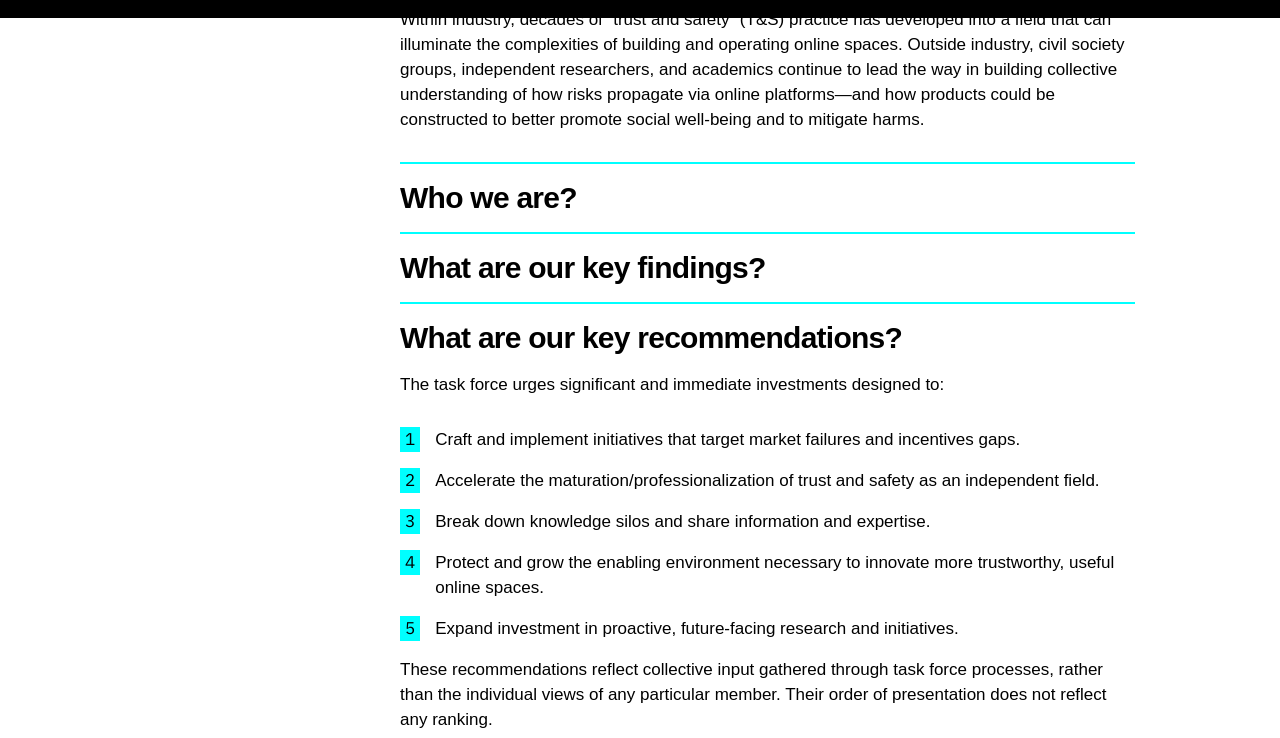
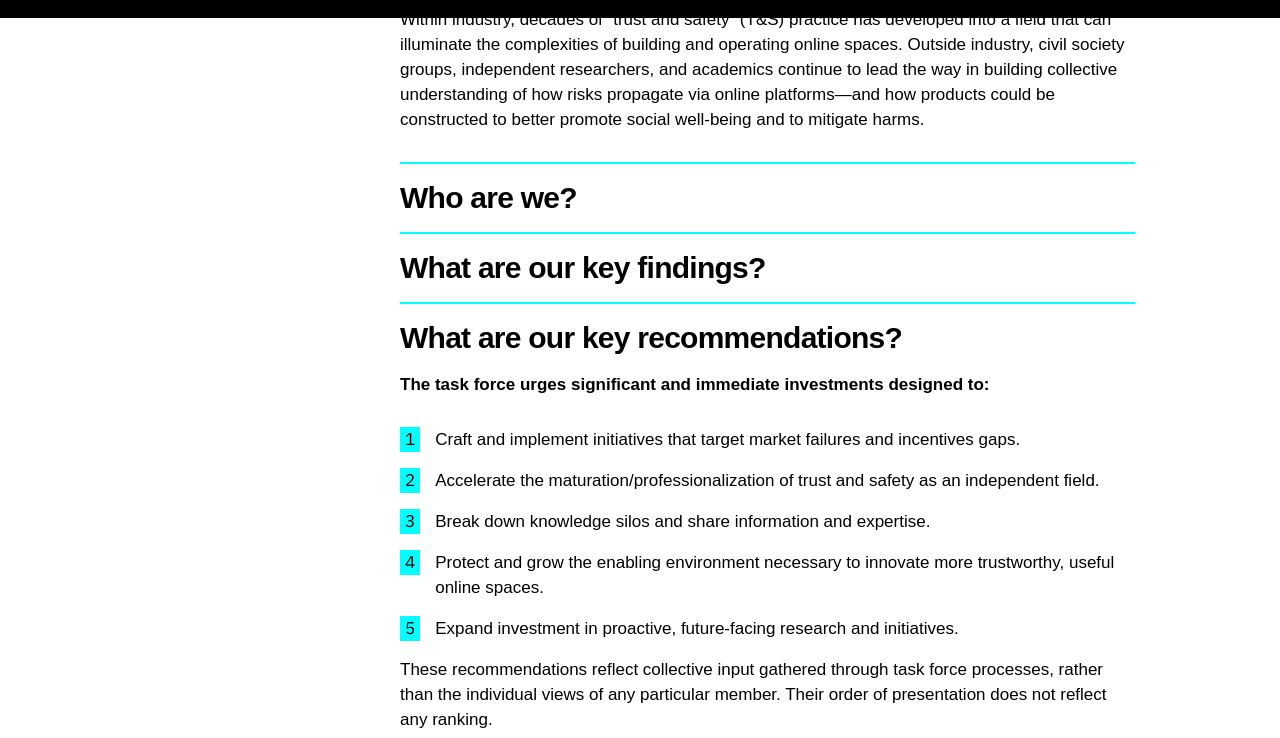
Before and after one commit to atlanticcouncil/trustworthy-future-web., a plain HTML site: page index.html in a window 1280 px wide. Both pictures are taken after a click on the button "What are our key recommendations?". Shown: the part 1886-2624 px from the top of the page. Drawn offline with nearby package versions, Linux system fonts and the light colour scheme; a web font is replaced by a local one.

Commit message:
Fixed styles

```diff
--- a/assets/source/atl/_content.scss
+++ b/assets/source/atl/_content.scss
@@ -135,6 +135,7 @@
             &.active-annex {
               background-color: $blue;
               padding: 2px 0;
+              pointer-events: none;
             }
           }
         }
--- a/index.html
+++ b/index.html
@@ -256,7 +256,7 @@
                             <div class="accordion-item">
                                 <h2 class="accordion-header">
                                     <button class="accordion-button collapsed" type="button" data-bs-toggle="collapse" data-bs-target="#who-we-are" aria-expanded="false" aria-controls="who-we-are">
-                                        Who we are?
+                                        Who are we?
                                     </button>
                                 </h2>
                                 <div id="who-we-are" class="accordion-collapse collapse">
@@ -398,7 +398,7 @@
                                 </h2>
                                 <div id="what-are-our-key-recomm" class="accordion-collapse collapse">
                                     <div class="accordion-body">
-                                        <p><strong>The task force urges significant and immediate investments designed to:</strong></p>
+                                        <p class="proxima-bold">The task force urges significant and immediate investments designed to:</p>
                                         <ul class="accordion-list">
                                             <li>
                                                 <span class="ol-num">1</span>
```
Also changed, not shown: assets/build/index.css.
